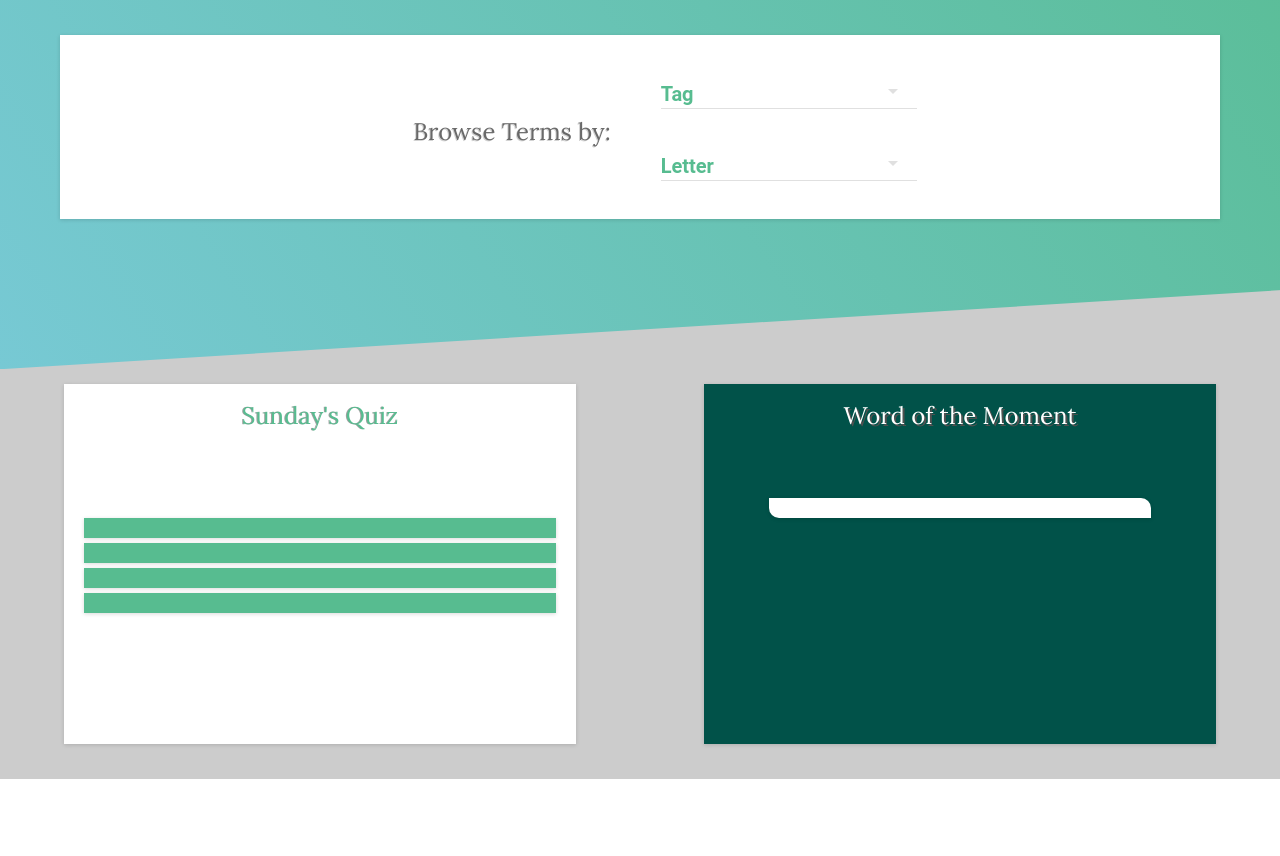
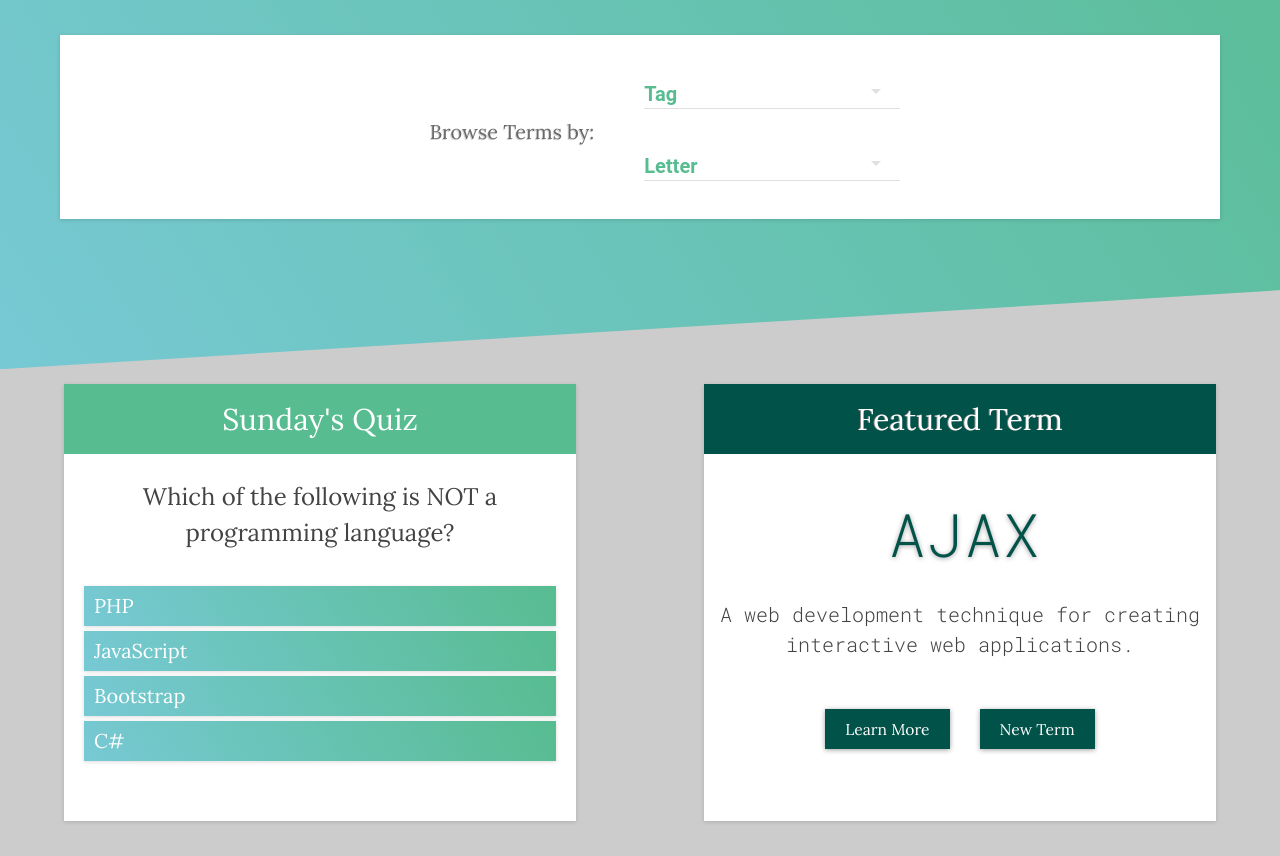
Before and after one commit to dbdoyle182/Contech, a React (Create React App) app in the folder client/: page / in a window 1280 px wide. Shown: the part 440-1296 px from the top of the page. Before the commit the page ends 1219 px from the top, so only its background shows below. Built offline with nearby package versions, Linux system fonts and the light colour scheme; no server answers.

Commit message:
enhanced styling of homepage components

```diff
--- a/client/src/components/Browse/Browse.css
+++ b/client/src/components/Browse/Browse.css
@@ -14,7 +14,7 @@
 .browse-by {
     color: #696969;
     text-shadow: -1px 1px #d2d2d2;
-    font-size: 1.5em;
+    font-size: 1.25em;
     margin: 20px 0 0 0;
 }
 
--- a/client/src/components/HomePage.css
+++ b/client/src/components/HomePage.css
@@ -14,7 +14,7 @@
 .main-title {
     text-align: center;
     padding: 70px 0 5px 0;
-    font-size: 4.5em;
+    font-size: 3.5em;
     margin: 0;
     color: #fff;
     text-shadow: 1px 2px #616060;
@@ -25,6 +25,14 @@
     font-style: italic;
     color: white;
     font-size: 1.1em;
+}
+
+@media only screen and (min-width: 400px)  {
+
+    .main-title {
+        font-size: 4.5em;
+    }
+
 }
 
 @media only screen and (min-width: 1020px)  {
--- a/client/src/components/Quiz/Quiz.css
+++ b/client/src/components/Quiz/Quiz.css
@@ -6,6 +6,7 @@
     box-shadow: 0px 1px 4px 0 rgba(0,0,0,.15);
     transition: all .3s ease-in-out;
     font-size: 1.5em;
+    padding: 0 0 30px 0;
 }
 
 .quiz:hover {
@@ -13,14 +14,17 @@
 }
 
 .quiz .title {
-    margin: 0 0 20px 0;
+    margin: 0 0 10px 0;
     padding: 20px;
-    color: #57bc90;
-    text-shadow: -1px 0px #a09f9f;
+    color: white;
+    font-size: 1.25em;
+    background: #57bc90;
 }
 
 .question {
     padding: 15px;
+    color: #444343;
+    line-height: 1.5;
 }
 
 ul {
@@ -28,18 +32,30 @@ ul {
     font-size: 20px;
     list-style: none;
     padding: 15px;
+    margin: 0 0 10px 0;
 }
 
 li {
-    background: #57bc90;
+    background: linear-gradient(57deg, #77c9d4, #57bc90);
     margin: 5px;
     box-shadow: 0px 1px 4px 0 rgba(0,0,0,.15);
     padding: 10px;
     color: white;
+    cursor: pointer;
 }
 
 li:hover {
-    background: #2e835e;
+    background: #489b77;
+}
+
+.wrong {
+    color: #b12727;
+    font-size: .8em;
+}
+
+.right {
+    color: green;
+    font-size: .8em;
 }
 
 @media only screen and (min-width: 1020px)  {
--- a/client/src/components/Quiz/Quiz.js
+++ b/client/src/components/Quiz/Quiz.js
@@ -47,16 +47,21 @@ class Quiz extends Component {
     return (
     <div className="quiz">
         <h2 className="title">{moment().format('dddd')}'s Quiz</h2>
-        <h1 className="question">{this.state.quiz.question}</h1>
+        <h1 className="question">Which of the following is NOT a programming language?</h1>
+        {/* {this.state.quiz.question} */}
         <ul>
-            <li onClick={this.handleClick.bind(this)} value={this.state.quiz.choice1}>{this.state.quiz.choice1}</li>
-            <li onClick={this.handleClick.bind(this)} value={this.state.quiz.choice2}>{this.state.quiz.choice2}</li>
-            <li onClick={this.handleClick.bind(this)} value={this.state.quiz.choice3}>{this.state.quiz.choice3}</li>
-            <li onClick={this.handleClick.bind(this)} value={this.state.quiz.choice4}>{this.state.quiz.choice4}</li>
+            <li onClick={this.handleClick.bind(this)} value={this.state.quiz.choice1}>PHP</li>
+            {/* {this.state.quiz.choice1} */}
+            <li onClick={this.handleClick.bind(this)} value={this.state.quiz.choice2}>JavaScript</li>
+            {/* {this.state.quiz.choice2} */}
+            <li onClick={this.handleClick.bind(this)} value={this.state.quiz.choice3}>Bootstrap</li>
+            {/* {this.state.quiz.choice3} */}
+            <li onClick={this.handleClick.bind(this)} value={this.state.quiz.choice4}>C#</li>
+            {/* {this.state.quiz.choice4} */}
         </ul>
 
-        {(this.state.correct === true && this.state.clicked === true) && <div>That is correct!</div>}
-        {(this.state.correct === false && this.state.clicked === true) && <div>Wrong, try again!</div>}
+        {(this.state.correct === true && this.state.clicked === true) && <div className="right">That is correct!</div>}
+        {(this.state.correct === false && this.state.clicked === true) && <div className="wrong">Wrong, try again!</div>}
 
     </div>
     )
--- a/client/src/components/SearchBar/SearchBar.css
+++ b/client/src/components/SearchBar/SearchBar.css
@@ -1,12 +1,17 @@
+.search-container {
+    margin: 60px 0;
+}
+
 .search {
-    margin: 60px 20px;
+    margin: 0px 40px;
     position: relative;
     background: #fff;
     box-shadow: 0px 1px 4px 0 rgba(0,0,0,.15);
     transition: all .3s ease-in-out;
 }
 
-.search:hover {
+.search:focus-within {
+    margin: 0 25px;
     box-shadow: -2px 8px 22px 0 rgba(0,0,0,.15);
 }
 
@@ -41,7 +46,12 @@
 @media only screen and (min-width: 1020px)  {
 
     .search {
-        margin: 60px 60px;
+        margin: 0 300px;
+    }
+
+    .search:focus-within {
+        margin: 0 200px;
+        box-shadow: -2px 8px 22px 0 rgba(0,0,0,.15);
     }
 
 }
--- a/client/src/components/SearchBar/SearchBar.js
+++ b/client/src/components/SearchBar/SearchBar.js
@@ -76,12 +76,12 @@ class SearchBar extends React.Component {
 
     render() {
         return (
-        <div className=''>
+        <div className='search-container'>
             <div className="search">
                 <form className='search-box' onSubmit={this.handleFormSubmit}>
                     <AutoComplete
                         hintText="Search for a Term..."
-                        hintStyle={{margin: '10px 0 10px 10px'}}
+                        hintStyle={{margin: '10px 0 10px 3px'}}
                         textFieldStyle={searchStyles}
                         underlineShow={false}
                         filter={AutoComplete.fuzzyFilter}
--- a/client/src/components/WordOfTheDay/WordOfTheDay.css
+++ b/client/src/components/WordOfTheDay/WordOfTheDay.css
@@ -1,11 +1,12 @@
 .wordoftheday {
-    background: #015249;
+    background: white;
     min-height: 15em;
     text-align: center;
     margin: 15px;
     box-shadow: 0px 1px 4px 0 rgba(0,0,0,.15);
     transition: all .3s ease-in-out;
     font-size: 1.5em;
+    padding: 0 0 30px 0;
 }
 
 .wordoftheday:hover {
@@ -13,27 +14,51 @@
 }
 
 .wordoftheday .title {
-    margin: 0 0 30px 0;
     padding: 20px;
     color: white;
-    text-shadow: 2px 2px #505050;
+    text-shadow: -1px 0px #888;
+    font-size: 1.25em;
+    background: #015249;
 }
 
 .word {
-    margin: 50px 65px 0 65px;
-    padding: 10px 0;
-    background: white;
-    border-radius: 0 10px 0 10px;
-    box-shadow: 0px 1px 4px 0 rgba(0,0,0,.15);
+    margin: 30px 105px 20px 105px;
+    letter-spacing: 2px;
+    padding: 0 0 5px 0;
+    background: rgba(255, 255, 255, 0.15);
+    box-shadow: inset 0px 0px 8px 2px #fff;
     font-family: 'Roboto Mono', monospace;
+    font-size: 2.5em;
+    color: #015249;
+    text-shadow: 0px 1px 5px #a0a0a0;
 }
 
 .definition {
-    font-style: italic;
     padding: 10px;
     font-size: 20px;
+    color: #444343;
+    font-family: 'Roboto Mono', monospace;
+    line-height: 1.5;
+}
+
+.wordoftheday button {
+    background: #015249;
     color: white;
-    font-family: 'Roboto Mono', monospace;
+    padding: 10px 20px;
+    /* border-radius: 4px; */
+    margin: 30px 10px 0 10px;
+    font-size: .6em;
+    font-family: 'Lora', serif;
+    cursor: pointer;
+    box-shadow: 0px 1px 5px #a0a0a0;
+    transition: all .3s ease-in-out;
+    border: none;
+}
+
+.wordoftheday button:hover {
+    background: #003d36;
+    box-shadow: 0px 1px 5px #a0a0a0;
+    box-shadow: -2px 8px 22px 0 rgba(0,0,0,.15);
 }
 
 @media only screen and (min-width: 1020px)  {
@@ -42,4 +67,13 @@
       width: 40%;
     }
 
+    .word {
+        margin: 50px 185px 20px 185px;
+    }
+
+    .wordoftheday button {
+        margin: 40px 15px 0 15px;
+        font-size: .65em;
+    }
+
 }
--- a/client/src/components/WordOfTheDay/WordOfTheDay.js
+++ b/client/src/components/WordOfTheDay/WordOfTheDay.js
@@ -25,11 +25,16 @@ constructor(props, context) {
     render() {
 
         return (
-    <div className="wordoftheday">
-        <h2 className="title">Word of the Moment</h2>
-        <h1 className="word">{this.state.word.word}</h1>
-        <p className="definition">{this.state.word.summary}</p>
-    </div>)
+            <div className="wordoftheday">
+                <h2 className="title">Featured Term</h2>
+                <h1 className="word">AJAX</h1>
+                {/* {this.state.word.word} */}
+                <p className="definition">A web development technique for creating interactive web applications.</p>
+                {/* {this.state.word.summary} */}
+                <button>Learn More</button>
+                <button>New Term</button>
+            </div>
+        )
     }
 };
 
```
